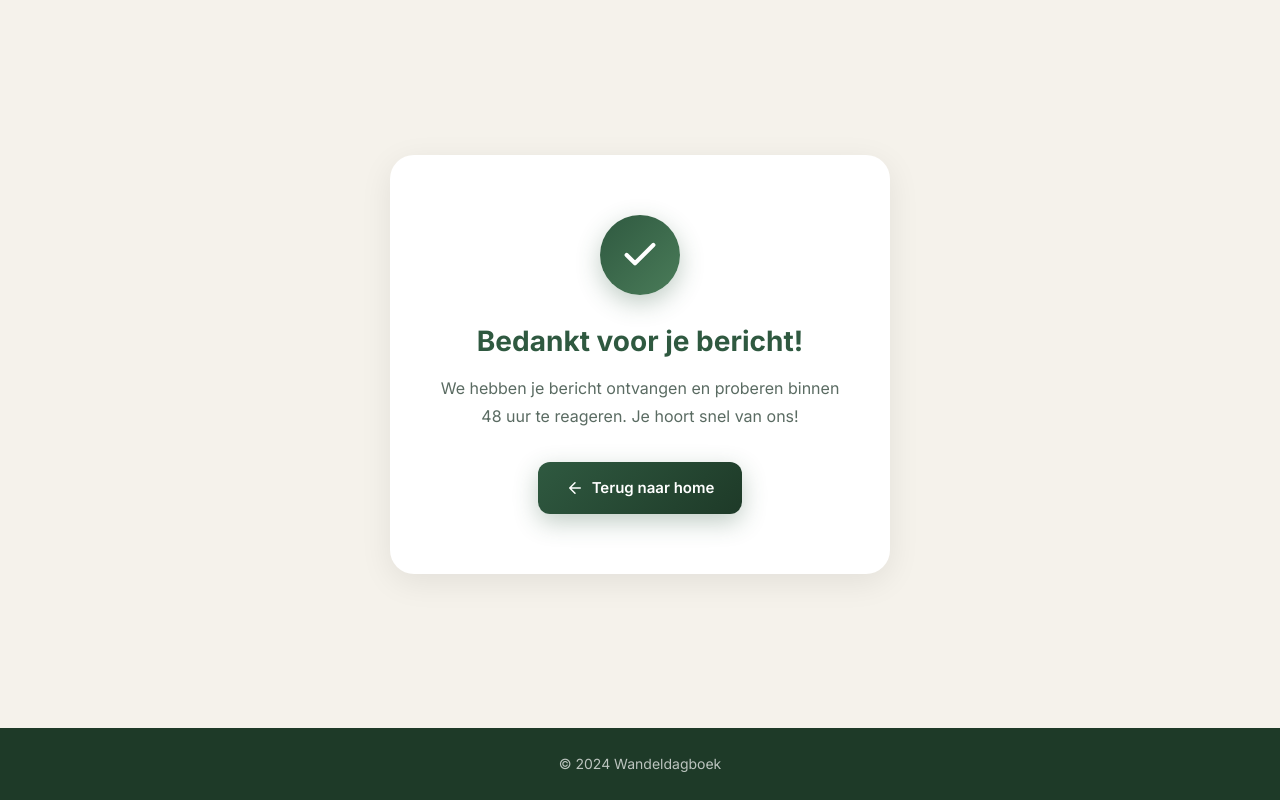
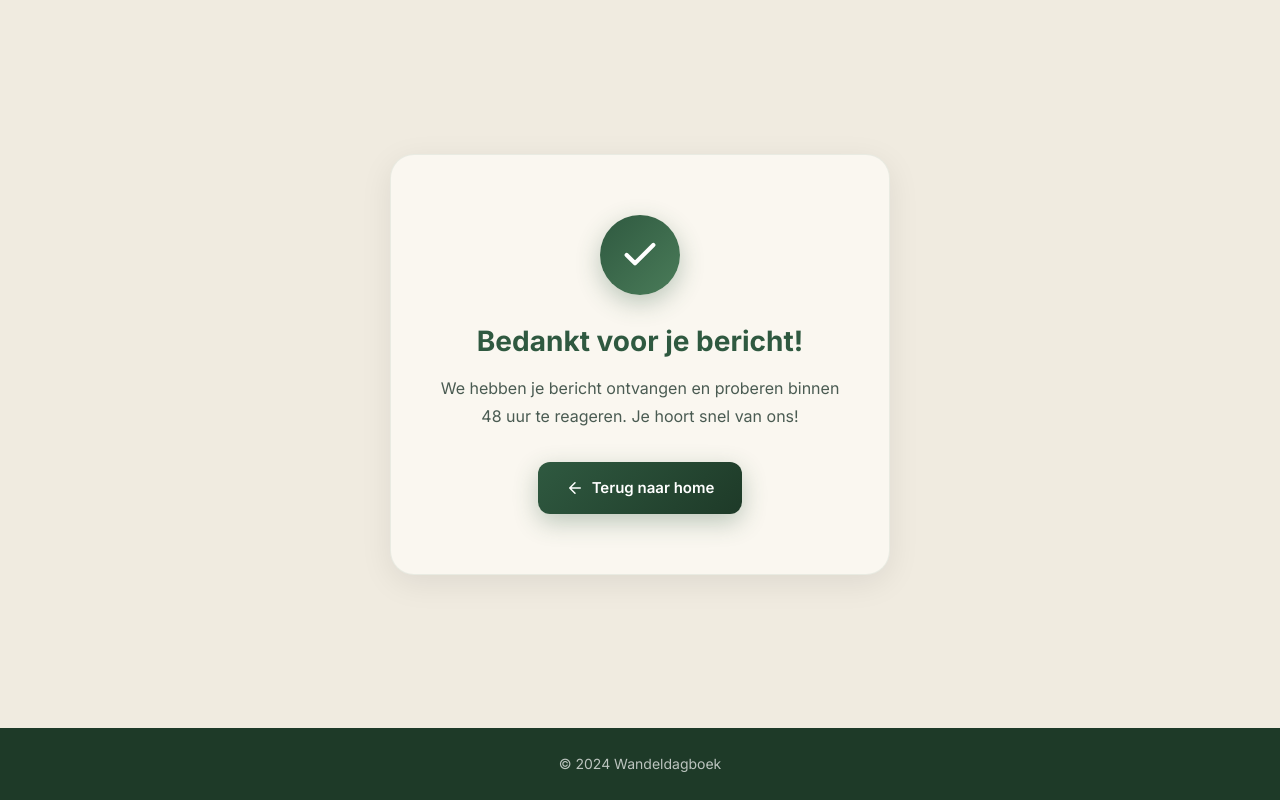
Before and after one commit to MappMaarten/Wandeldagboek_Webapp, a plain HTML site: page bedankt.html in a window 1280 px wide. Drawn offline with Linux system fonts and the light colour scheme.

Commit message:
Update bedankt.html

```diff
--- a/bedankt.html
+++ b/bedankt.html
@@ -19,10 +19,10 @@
             --primary-light: #4A7C59;
             --primary-dark: #1E3A28;
             --accent: #D4965A;
-            --background: #F5F2EB;
-            --card-bg: #FFFFFF;
+            --background: #F0EBE0;
+            --card-bg: #FAF7F0;
             --text: #1A2B23;
-            --text-secondary: #5A6B62;
+            --text-secondary: #4A5B52;
         }
 
         body {
@@ -58,6 +58,7 @@
             box-shadow: 0 8px 32px rgba(0,0,0,0.08);
             max-width: 500px;
             width: 100%;
+            border: 1px solid rgba(47, 89, 64, 0.08);
         }
 
         .success-icon {
```
